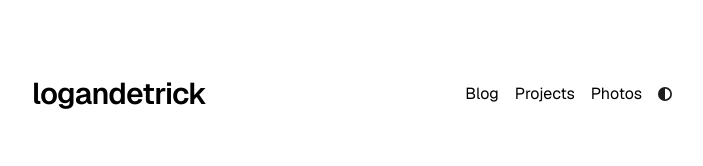
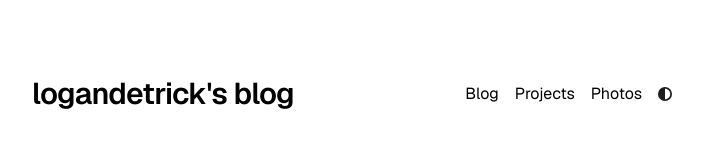
Before and after one commit to lodetrick/portfolio, a Next.js app: page /blog in a window 1280 px wide. Shown: the top 166 px of the page, without its empty margins (288-991 px from the left). Built offline with nearby package versions, Linux system fonts and the light colour scheme.

Commit message:
Made the navbar update based on the route

```diff
--- a/app/components/nav.tsx
+++ b/app/components/nav.tsx
@@ -1,4 +1,7 @@
+'use client'
+
 import Link from "next/link";
+import { usePathname } from "next/navigation";
 import { ThemeSwitch } from "./theme-switch";
 import { metaData } from "../config";
 
@@ -8,13 +11,24 @@ const navItems = {
   "/photos": { name: "Photos" },
 };
 
+function getTagline(path: string) {
+  if (path === "/") {
+    return "";
+  }
+  // If we are in the blog, return "\'s Blog", etc.
+  let clean_path = path.split("/")[1];
+  return "\'s " + clean_path;
+}
+
 export function Navbar() {
+  const pathname = usePathname();
+
   return (
     <nav className="lg:mb-16 mb-12 py-5">
       <div className="flex flex-col md:flex-row md:items-center justify-between">
         <div className="flex items-center">
           <Link href="/" className="text-3xl font-semibold tracking-tight">
-            {metaData.title}
+            {metaData.title}{getTagline(pathname)}
           </Link>
         </div>
         <div className="flex flex-row gap-4 mt-6 md:mt-0 md:ml-auto items-center">
```
